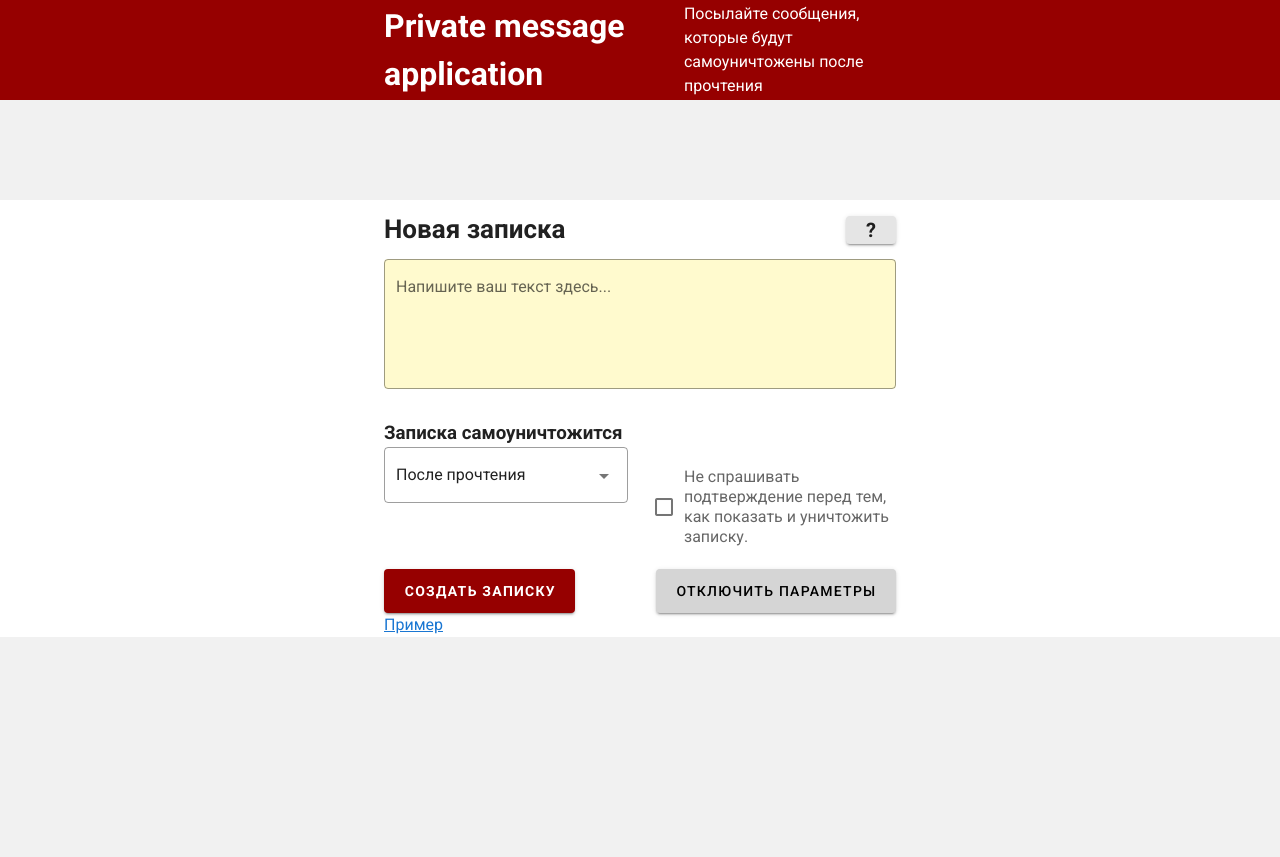
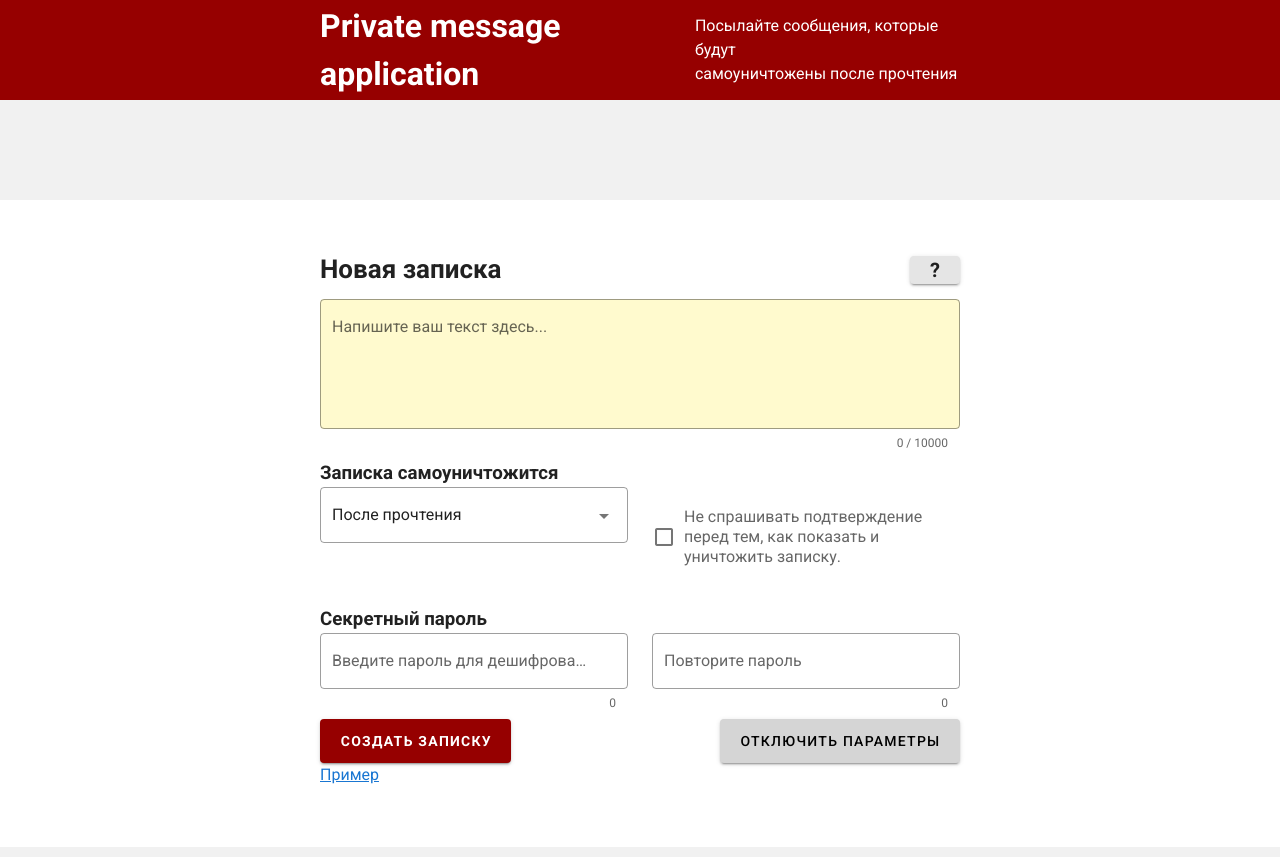
Before and after one commit to Alibek-dev/one-tm-url, a Vue app: page / in a window 1280 px wide. Both pictures are taken after a click on the button "ПОКАЗАТЬ ПАРАМЕТРЫ". Before the commit the page ends 800 px from the top, so only its background shows below. Built offline with nearby package versions, Linux system fonts and the light colour scheme.

Commit message:
added new parameter for create message

```diff
--- a/src/App.vue
+++ b/src/App.vue
@@ -32,7 +32,7 @@ export default {
   }
 
   .content {
-    padding: 0 30% 0 30%;
+    padding: 40px 25% 60px 25%;
     background-color: white;
     margin: 50px 0 10px 0;
   }
--- a/src/components/pages/Home page/Home.vue
+++ b/src/components/pages/Home page/Home.vue
@@ -10,7 +10,7 @@
             2. Отправьте ссылку тому, кто должен прочесть записку.<br>
             3. Записка самоуничтожится после того, как её прочитают.<br><br>
 
-            Нажав кнопку "параметры", вы можете указать пароль для дешифрования записки, установить срок её действия и настроить уведомление о прочтении, когда записка будет уничтожена.
+            Нажав кнопку "параметры", вы можете указать пароль для дешифрования записки и установить срок её действия.
         </p>
         <MessageForm/>
         <router-link to="/template">Пример</router-link>
--- a/src/components/pages/Home page/MessageForm.vue
+++ b/src/components/pages/Home page/MessageForm.vue
@@ -11,12 +11,13 @@
                 @blur="$v.message.$touch()"
                 @input="$v.message.$touch()"
                 :error-messages="messageErrors"
+                :counter="MAX_LENGHT_MESSAGE"
         >
         </v-textarea>
 
         <div class="params" v-if="btnShowParams.showParameters">
             <h3>Записка самоуничтожится</h3>
-            <v-row>
+            <v-row class="mb-1">
                 <v-col>
                     <v-select
                             :items="itemsWhenDestroyed"
@@ -24,11 +25,41 @@
                             outlined
                     ></v-select>
                 </v-col>
-                <v-col>
+                <v-col
+                        align="center"
+                        justify="center"
+                >
                     <v-checkbox
                             v-model="checkbox"
                             label="Не спрашивать подтверждение перед тем, как показать и уничтожить записку."
                     ></v-checkbox>
+                </v-col>
+            </v-row>
+            <h3>Секретный пароль</h3>
+            <v-row>
+                <v-col>
+                    <v-text-field
+                            label="Введите пароль для дешифрования записки"
+                            type="password"
+                            outlined
+                            counter
+                            v-model="decryptionPassword"
+                            @blur="$v.decryptionPassword.$touch()"
+                            @input="$v.decryptionPassword.$touch()"
+                            :error-messages="decryptionPasswordErrors"
+                    ></v-text-field>
+                </v-col>
+                <v-col>
+                    <v-text-field
+                            label="Повторите пароль"
+                            type="password"
+                            outlined
+                            counter
+                            v-model="secondDecryptionPassword"
+                            @blur="$v.secondDecryptionPassword.$touch()"
+                            @input="$v.secondDecryptionPassword.$touch()"
+                            :error-messages="secondDecryptionPasswordErrors"
+                    ></v-text-field>
                 </v-col>
             </v-row>
         </div>
@@ -49,12 +80,15 @@
 </template>
 
 <script>
-    import {required} from 'vuelidate/lib/validators';
+    import {required, minLength, maxLength} from 'vuelidate/lib/validators'
 
     export default {
         name: "MessageForm",
         data: () => ({
+            MAX_LENGHT_MESSAGE: 10000,
             message: '',
+            decryptionPassword: '',
+            secondDecryptionPassword: '',
             itemsWhenDestroyed: ['После прочтения', 'Спустя 1 час', 'Спустя 24 часа', 'Спустя 7 дней', 'Спустя 30 дней'],
             model: 'После прочтения',
             checkbox: false,
@@ -64,17 +98,21 @@
             },
         }),
         validations: {
-            message: {required},
+            message: {required, maxLength: maxLength(10000)},
+            decryptionPassword: {required, minLength: minLength(6), maxLength: maxLength(30)},
+            secondDecryptionPassword: {required},
         },
         methods: {
             btnClickShowParams() {
                 this.btnShowParams.showParameters = !this.btnShowParams.showParameters
                 this.model = 'После прочтения'
                 this.checkbox = false
+                this.decryptionPassword = ''
+                this.secondDecryptionPassword = ''
             },
             submitHandler() {
                 this.$v.message.$touch()
-                this.messageErrors()
+                this.$v.secondDecryptionPassword.$touch()
             }
         },
         computed: {
@@ -82,6 +120,22 @@
                 const errors = []
                 if (!this.$v.message.$dirty) return errors
                 !this.$v.message.required && errors.push('Ошибка: текст записки пуст')
+                !this.$v.message.maxLength && errors.push('Ошибка: текст записки превышает ' + this.MAX_LENGHT_MESSAGE + ' символов')
+                return errors
+            },
+
+            decryptionPasswordErrors() {
+                const errors = []
+                if (!this.$v.decryptionPassword.$dirty) return errors
+                !this.$v.decryptionPassword.minLength && errors.push('Ошибка: Пароль должен быть больше 6 символов')
+                !this.$v.decryptionPassword.maxLength && errors.push('Ошибка: Пароль должен быть меньше 30 символов')
+                return errors
+            },
+
+            secondDecryptionPasswordErrors() {
+                const errors = []
+                if (!this.$v.secondDecryptionPassword.$dirty) return errors
+                this.secondDecryptionPassword !== this.decryptionPassword && errors.push('Ошибка: пароли не совпадают')
                 return errors
             }
         }
--- a/src/components/shared/Header.vue
+++ b/src/components/shared/Header.vue
@@ -13,7 +13,7 @@
 
 <style scoped>
     .header {
-        padding: 0 30% 0 30%;
+        padding: 0 25% 0 25%;
         margin: 0 0 50px 0;
         display: flex;
         justify-content: space-between;
```
